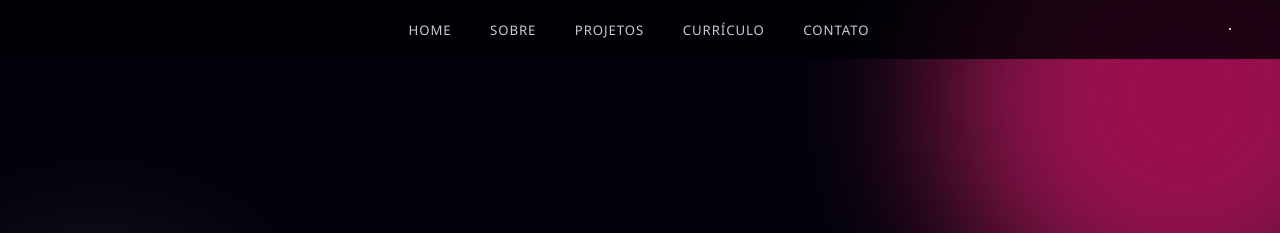
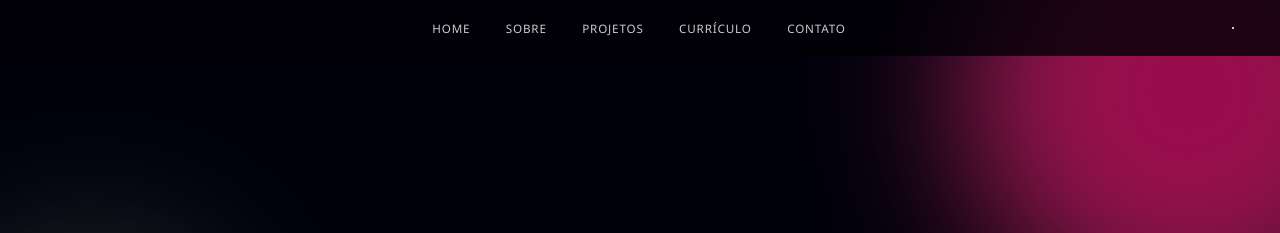
Before and after one commit to renataalvescunh/renataalvescunh.github.io, a plain HTML site: page index.html in a window 1280 px wide. Shown: the top 233 px of the page. Drawn offline with nearby package versions, Linux system fonts and the light colour scheme.

Commit message:
feat adicionando linha de css

```diff
--- a/styles.css
+++ b/styles.css
@@ -2,7 +2,7 @@
     margin: 0;
     padding: 0;
     box-sizing: border-box;
-    zoom: 0.99;
+    zoom: 0.97;
     scroll-behavior: smooth;
 }
 
```
